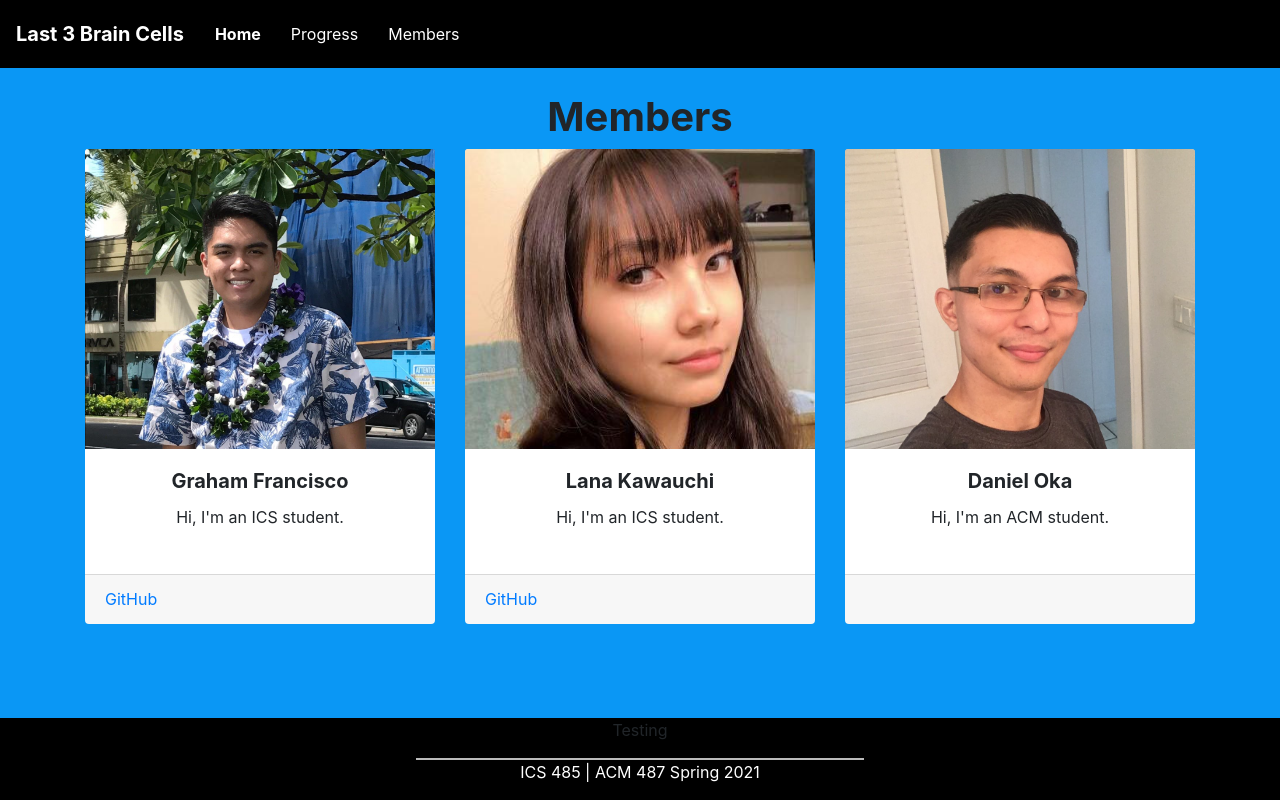
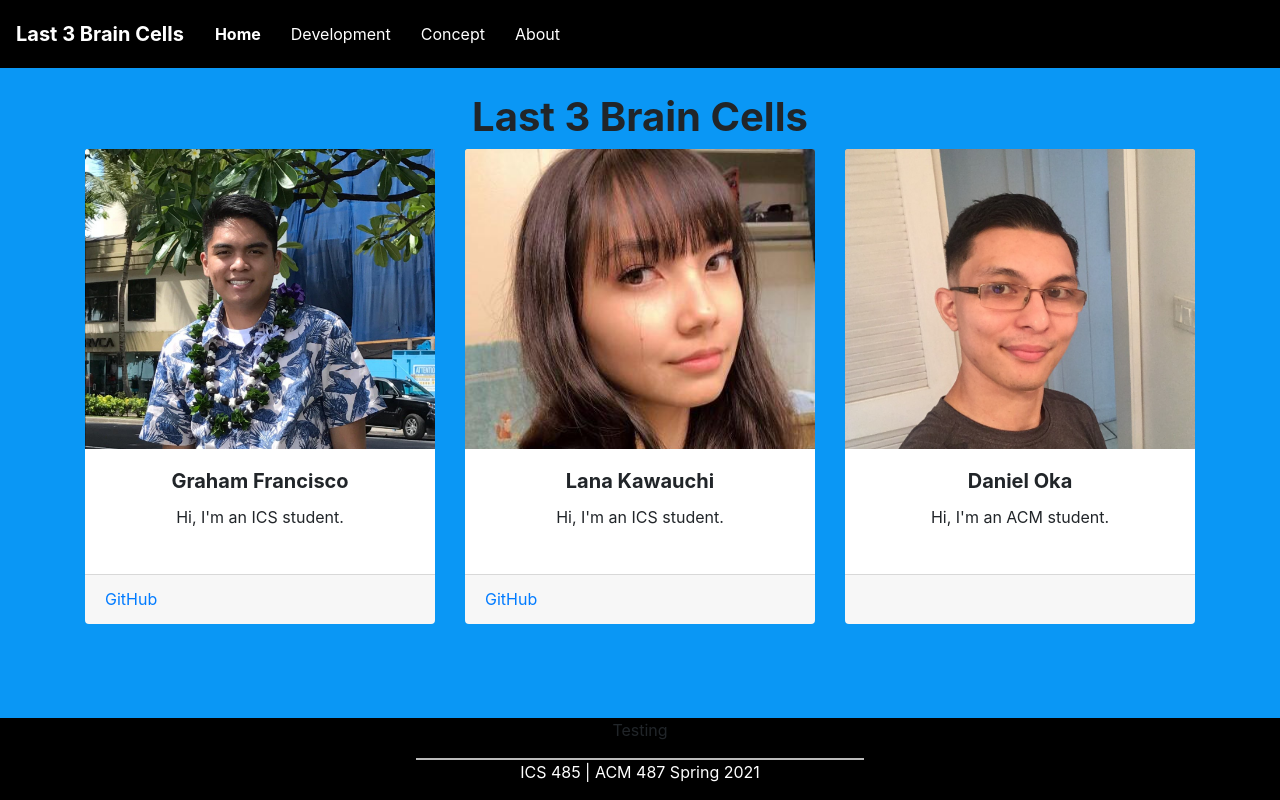
Before and after one commit to L3BC/ics485-site, a React (Create React App) app: page /#/members in a window 1280 px wide. Built offline with nearby package versions, Linux system fonts and the light colour scheme.

Commit message:
Renamed navbar titles and added concept page

```diff
--- a/src/App.js
+++ b/src/App.js
@@ -4,6 +4,7 @@ import NavigationBar from './components/navBar/NavigationBar';
 import Home from './containers/home/Home';
 import Progress from './containers/progress/Progress';
 import Members from './containers/members/Members';
+import Concept from './containers/concept/Concept';
 import Footer from './components/footer/Footer';
 
 import './App.css';
@@ -17,6 +18,7 @@ const App = () => {
             <Route path='/' exact component={Home} />
             <Route path='/progress' component={Progress} />
             <Route path='/members' component={Members} />
+            <Route path='/concept' component={Concept} />
           </Switch>
       </div>
       <Footer />
--- a/src/components/navBar/NavigationBar.js
+++ b/src/components/navBar/NavigationBar.js
@@ -64,7 +64,22 @@ const NavigationBar = (props) => {
                             }}
                             onClick={() => setActiveButton(1)}
                         >
-                            Progress
+                            Development
+                        </Button>
+                    </Nav.Item>
+                    <Nav.Item
+                        style={styles.linkWidth}
+                    >
+                        <Button
+                            as={Link} className='navText'
+                            to="/concept"
+                            style={{
+                                ...styles.buttons,
+                                fontWeight: activeButton === 2 ? 'bold' : null
+                            }}
+                            onClick={() => setActiveButton(2)}
+                        >
+                            Concept
                         </Button>
                     </Nav.Item>
                     <Nav.Item
@@ -75,11 +90,11 @@ const NavigationBar = (props) => {
                             to="/members"
                             style={{
                                 ...styles.buttons,
-                                fontWeight: activeButton === 2 ? 'bold' : null
+                                fontWeight: activeButton === 3 ? 'bold' : null
                             }}
-                            onClick={() => setActiveButton(2)}
+                            onClick={() => setActiveButton(3)}
                         >
-                            Members
+                            About
                         </Button>
                     </Nav.Item>
                 </Nav>
--- /dev/null
+++ b/src/containers/concept/Concept.js
@@ -0,0 +1,11 @@
+import React from 'react';
+
+const Concept = () => {
+    return (
+        <div>
+            <h1>Hello World</h1>
+        </div>
+    );
+}
+
+export default Concept;
--- a/src/containers/members/Members.js
+++ b/src/containers/members/Members.js
@@ -11,7 +11,7 @@ import img3 from '../../assets/img3.jpg';
 const Members = () => {
     return (
         <div style={{ textAlign: 'center' }}>
-            <h1 style={{ fontWeight: 'bold' }}>Members</h1>
+            <h1 style={{ fontWeight: 'bold' }}>Last 3 Brain Cells</h1>
             <Container>
                 <Row>
                     <Col sm>
```
